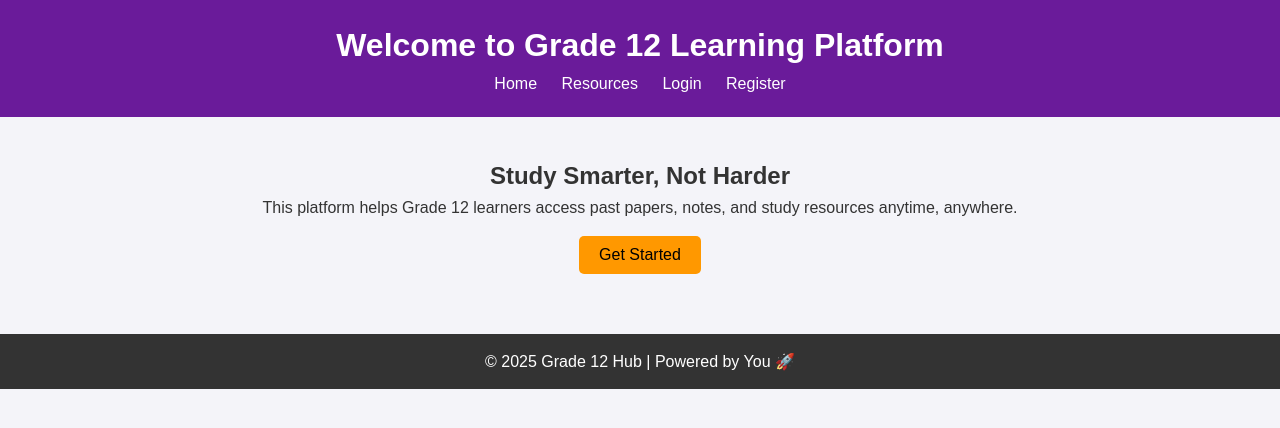
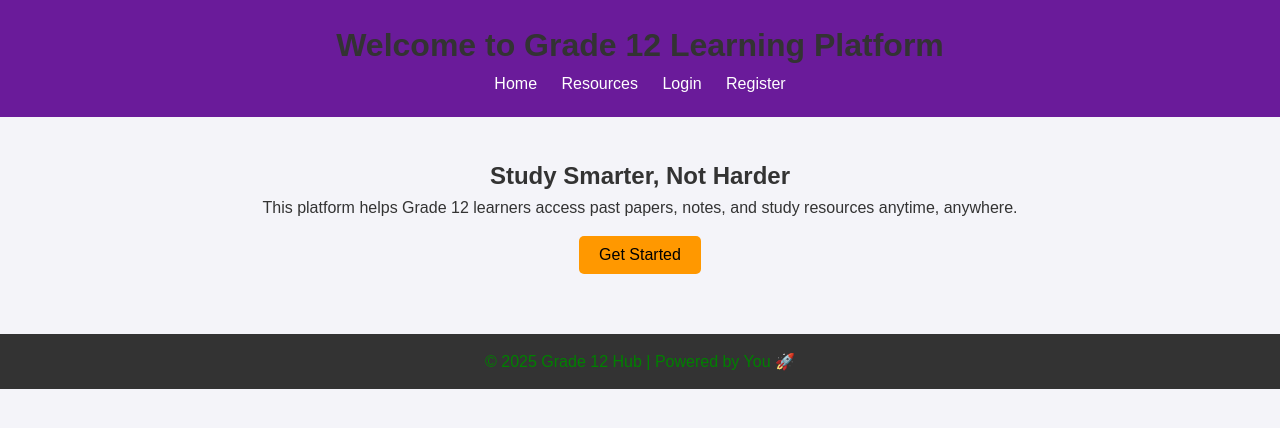
Before and after one commit to LuZaze/My-WEBSITE, a plain HTML site: page index.html in a window 1280 px wide. Drawn offline with Linux system fonts and the light colour scheme.

Commit message:
Update style.css

```diff
--- a/style.css
+++ b/style.css
@@ -14,7 +14,7 @@ body {
 
 header {
   background: #6a1b9a;
-  color: white;
+  color: dark blue;
   padding: 20px;
   text-align: center;
 }
@@ -50,7 +50,7 @@ button:hover {
 
 footer {
   background: #333;
-  color: white;
+  color: green;
   text-align: center;
   padding: 15px;
   margin-top: 20px;
```
